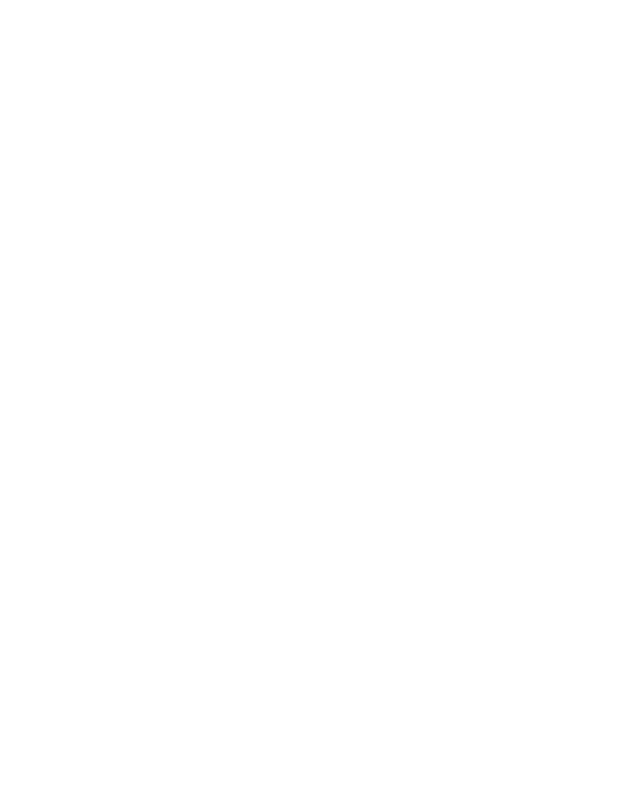
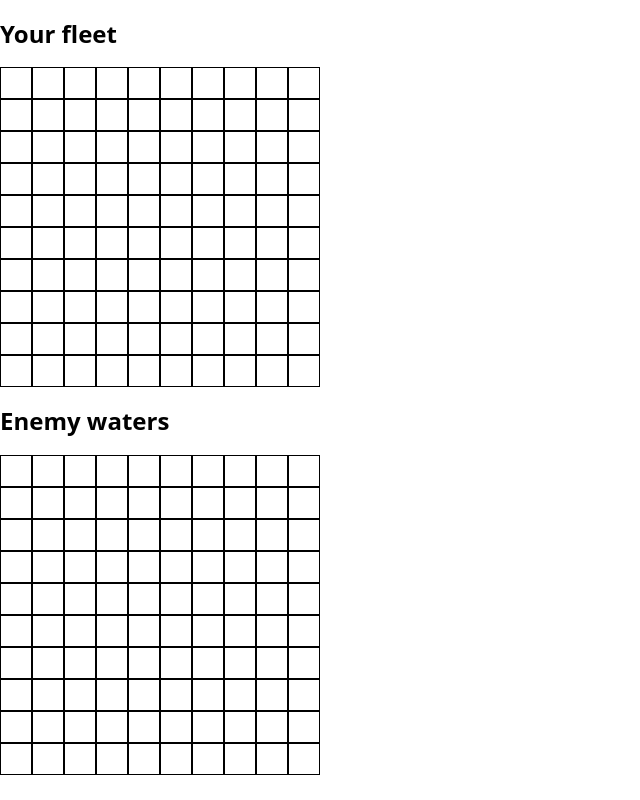
Before and after one commit to julioldv/battleship-js, a website built with webpack: page src/template.html in a window 1280 px wide. Shown: the whole page, without its empty margins (0-640 px from the left). Built offline with nearby package versions, Linux system fonts and the light colour scheme.

Commit message:
feat: render human and computer gameboards

```diff
--- a/src/index.js
+++ b/src/index.js
@@ -1,2 +1,10 @@
 import "modern-normalize";
 import "./styles.css";
+
+import { renderBoard } from "./modules/dom.js";
+
+const humanBoardElement = document.querySelector("#human-board");
+const computerBoardElement = document.querySelector("#computer-board");
+
+renderBoard(humanBoardElement);
+renderBoard(computerBoardElement);
--- /dev/null
+++ b/src/modules/dom.js
@@ -0,0 +1,16 @@
+const renderBoard = function (container) {
+  container.replaceChildren();
+  for (let row = 0; row < 10; row++) {
+    for (let column = 0; column < 10; column++) {
+      const button = document.createElement("button");
+      button.type = "button";
+      button.classList.add("cell");
+      button.dataset.row = row;
+      button.dataset.column = column;
+
+      container.append(button);
+    }
+  }
+};
+
+export { renderBoard };
--- a/src/styles.css
+++ b/src/styles.css
@@ -0,0 +1,11 @@
+.board {
+  display: grid;
+  grid-template-columns: repeat(10, 2rem);
+  grid-template-rows: repeat(10, 2rem);
+}
+
+.cell {
+  border: 1px solid black;
+  background: white;
+  cursor: pointer;
+}
--- a/src/template.html
+++ b/src/template.html
@@ -3,7 +3,19 @@
   <head>
     <meta charset="UTF-8" />
     <meta name="viewport" content="width=device-width, initial-scale=1.0" />
-    <title>Document</title>
+    <title>Battleship</title>
   </head>
-  <body></body>
+  <body>
+    <main class="game">
+      <section>
+        <h2>Your fleet</h2>
+        <div id="human-board" class="board"></div>
+      </section>
+
+      <section>
+        <h2>Enemy waters</h2>
+        <div id="computer-board" class="board"></div>
+      </section>
+    </main>
+  </body>
 </html>
```
